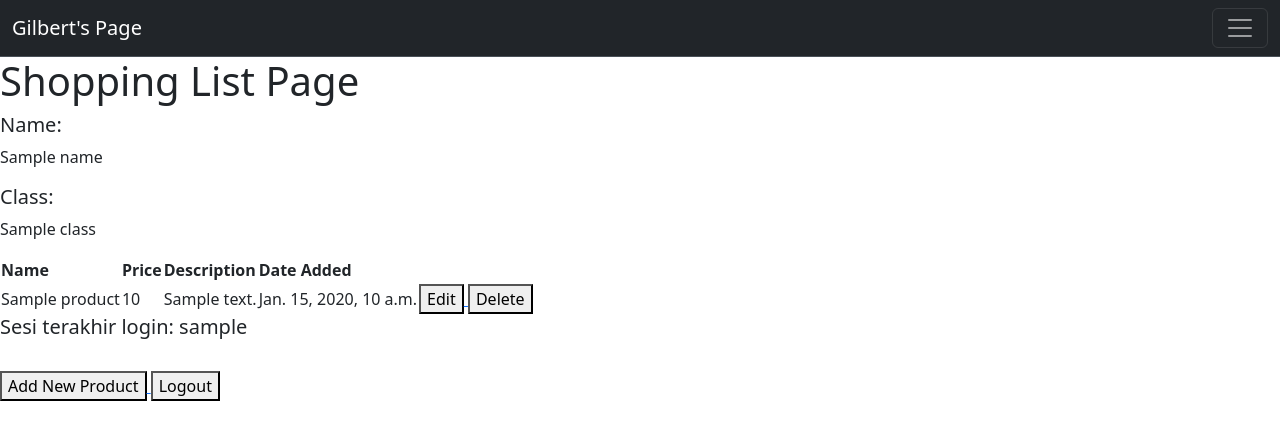
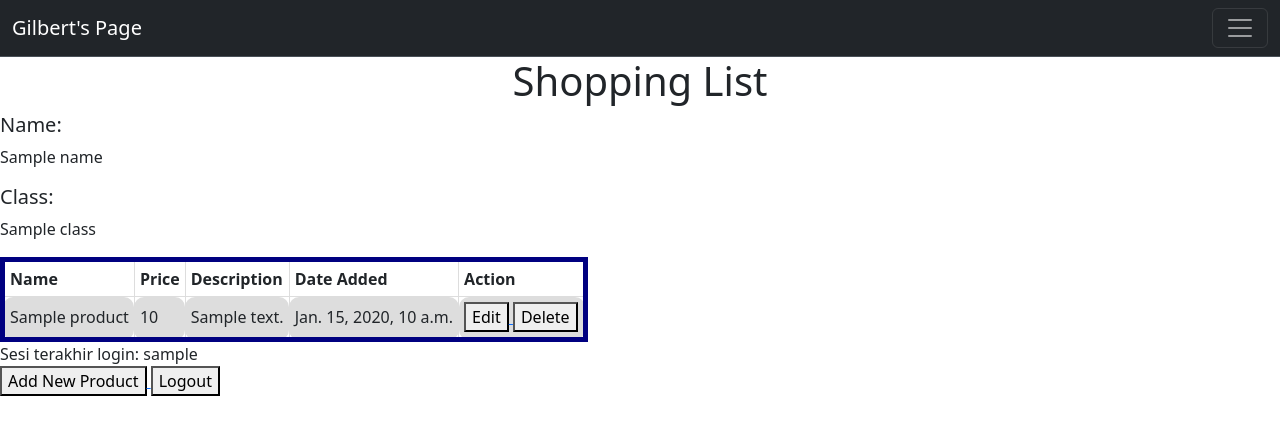
Before and after one commit to gilbertsng/shopping-list, a Django app: template main/templates/main.html in a window 1280 px wide. Shown: the top 440 px of the page. Run offline with Django 4.2, Linux system fonts and the light colour scheme; the template is opened without the code that fills it: most values are stand-ins (such as "Sample title", 1, 10 or a date in 2020).

Commit message:
tutorial 4 final

```diff
--- a/main/templates/main.html
+++ b/main/templates/main.html
@@ -18,9 +18,9 @@
               Logout
             </a>
             <ul class="dropdown-menu">
-              <li><a class="dropdown-item" href="#">Keluar</a></li>
+              <li><a class="dropdown-item" href="{% url 'main:logout' %}">Keluar</a>
               <li><hr class="dropdown-divider"></li>
-              <li><a class="dropdown-item" href="#">Something else here</a></li>
+              <li><a class="dropdown-item" href="#">Profile</a></li>
             </ul>
           </li>
           <li class="nav-item">
@@ -30,7 +30,7 @@
       </div>
     </div>
 </nav>
-    <h1>Shopping List Page</h1>
+<h1 style="text-align:center">Shopping List</h1>
 
     <h5>Name:</h5>
     <p>{{name}}</p>
@@ -38,11 +38,31 @@
     <h5>Class:</h5>
     <p>{{class}}</p>
     <table>
+    <head>
+        <style>
+        table, th, td {
+            border: 5px solid navy;
+            border-radius: 10px;
+            /* width: 100%; */
+        }
+
+        td, th {
+            border: 1px solid #dddddd;
+            text-align: left;
+            padding: 5px;
+        }
+
+        tr:nth-child(even) {
+            background-color: #dddddd;
+        }
+        </style >
+        </head>
         <tr>
             <th>Name</th>
             <th>Price</th>
             <th>Description</th>
             <th>Date Added</th>
+            <th>Action</th>
         </tr>
 
         {% comment %} Berikut cara memperlihatkan data produk di bawah baris ini {% endcomment %}
@@ -68,7 +88,7 @@
             </tr>
         {% endfor %}
     </table>
-    <h5>Sesi terakhir login: {{ last_login }}</h5>
+    <h10>Sesi terakhir login: {{ last_login }}</h10>
     <br />
 
     <a href="{% url 'main:create_product' %}">
```
Also changed, not shown: db.sqlite3.
